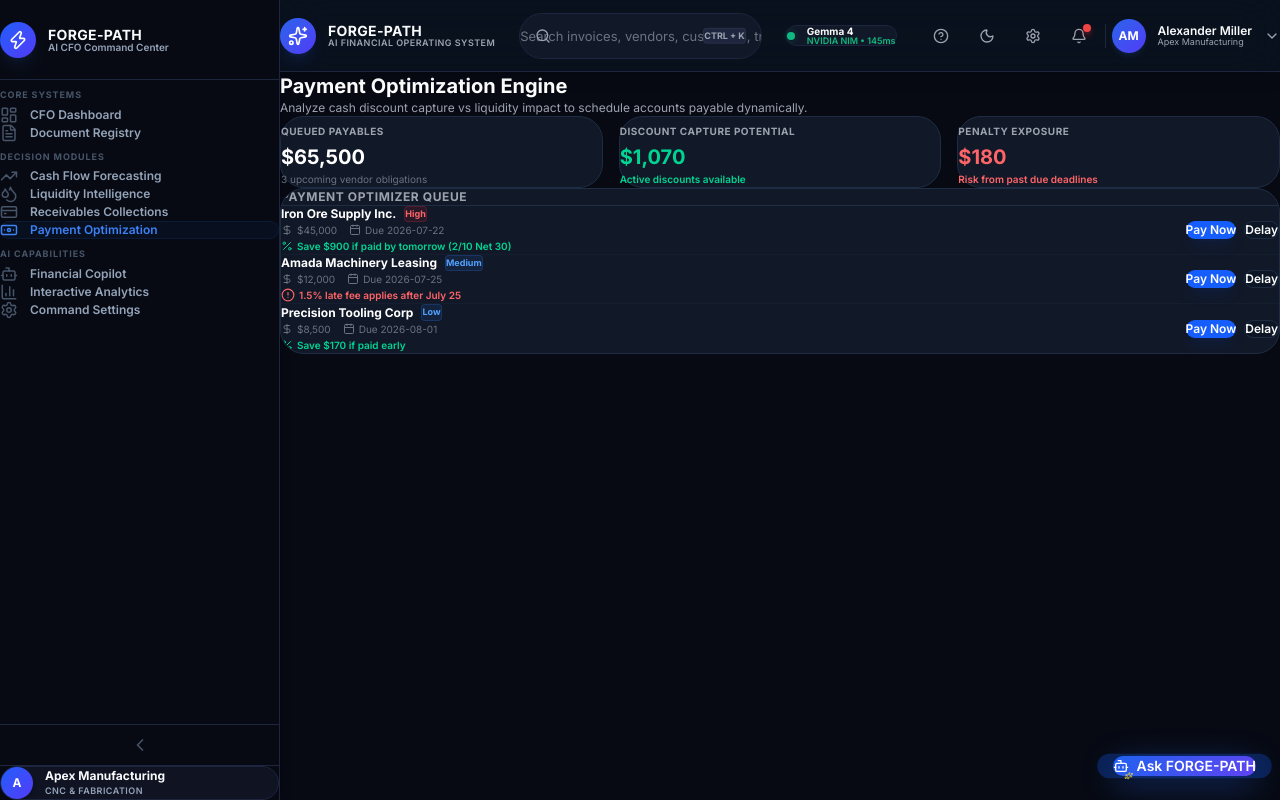
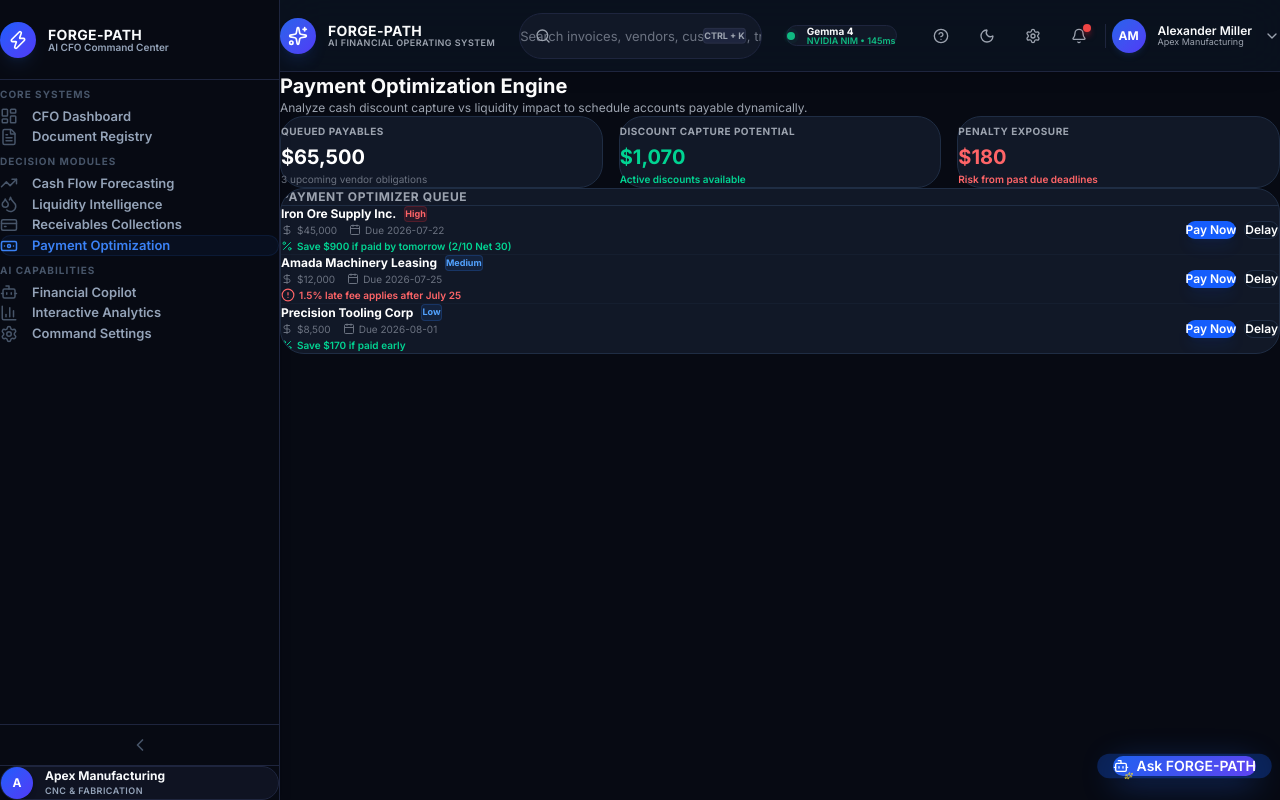
Before and after one commit to callmetechnophile/finance-tech, a Next.js app in the folder forge-path-ui/: page /payments in a window 1280 px wide. Built offline with nearby package versions, Linux system fonts and the light colour scheme.

Commit message:
fix: increase sidebar spacing - bigger group gaps, taller nav items, readable section labels

```diff
--- a/forge-path-ui/src/components/layout/Sidebar.tsx
+++ b/forge-path-ui/src/components/layout/Sidebar.tsx
@@ -86,7 +86,7 @@
       </div>
 
       {/* Nav List */}
-      <nav className="flex-1 overflow-y-auto py-6 px-3 space-y-6">
+      <nav className="flex-1 overflow-y-auto py-6 px-3 space-y-8">
         {NAV_ITEMS.map((group) => (
           <div key={group.group}>
             <AnimatePresence>
@@ -95,15 +95,15 @@
                   initial={{ opacity: 0 }}
                   animate={{ opacity: 1 }}
                   exit={{ opacity: 0 }}
-                  className="px-3 pb-2.5"
+                  className="px-3 pb-3 pt-1"
                 >
-                  <span className="text-[9px] font-bold uppercase tracking-widest text-[#475569]">
+                  <span className="text-[10px] font-bold uppercase tracking-widest text-[#475569]">
                     {group.group}
                   </span>
                 </motion.div>
               )}
             </AnimatePresence>
-            <ul className="space-y-1">
+            <ul className="space-y-1.5">
               {group.items.map((item) => {
                 const isActive = pathname === item.href || pathname.startsWith(item.href + "/");
                 const Icon = item.icon;
@@ -113,7 +113,7 @@
                       href={item.href}
                       onClick={onMobileClose}
                       className={cn(
-                        "flex items-center gap-3 rounded-xl px-4 py-3 text-xs font-semibold transition-all duration-200 group relative",
+                        "flex items-center gap-3.5 rounded-xl px-4 py-3.5 text-[13px] font-semibold transition-all duration-200 group relative",
                         isActive
                           ? "text-[#3B82F6]"
                           : "text-[#94A3B8] hover:bg-[#111625] hover:text-[#F8FAFC]"
@@ -126,7 +126,7 @@
                           transition={{ type: "spring", bounce: 0.15, duration: 0.4 }}
                         />
                       )}
-                      <Icon className={cn("w-4.5 h-4.5 flex-shrink-0 relative z-10", isActive ? "text-[#3B82F6]" : "text-[#475569] group-hover:text-[#F8FAFC]")} />
+                      <Icon className={cn("w-[18px] h-[18px] flex-shrink-0 relative z-10", isActive ? "text-[#3B82F6]" : "text-[#475569] group-hover:text-[#F8FAFC]")} />
                       <AnimatePresence>
                         {(!collapsed || mobile) && (
                           <motion.span
```
